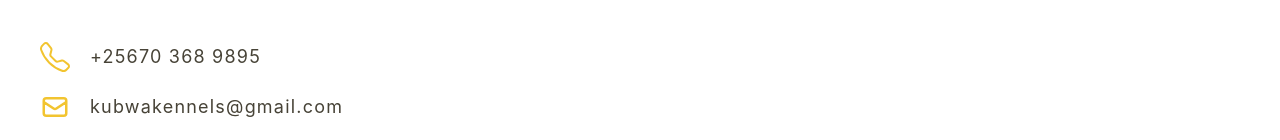
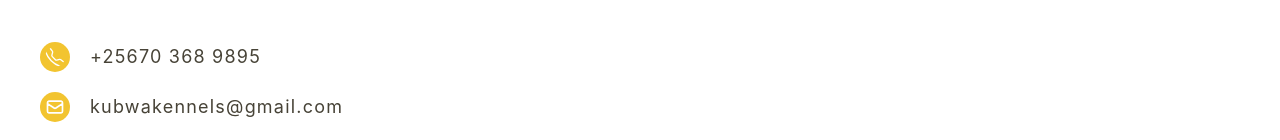
Before and after one commit to Otimthomas/kubwakennels, a React (Create React App) app: page /contact in a window 1280 px wide. Shown: the part 658-798 px from the top of the page. Built offline with nearby package versions, Linux system fonts and the light colour scheme.

Commit message:
chore(all): layout of the females and males pages
- Created layout of the females and males pages to hold the data to be fetched.

```diff
--- /dev/null
+++ b/src/Components/Dogdetail.jsx
@@ -0,0 +1,214 @@
+import styled from "styled-components";
+
+import kubwa_1 from "../assets/kubwa_1.png";
+
+const Dogdetail = () => {
+  return (
+    <Wrapper>
+      <div className='image__container'>
+        <img src={kubwa_1} alt='dog details' />
+      </div>
+      <div className='dog__details'>
+        <p className='dog__details-name'>
+          <span>Name:</span> Etoó Von Arvez
+        </p>
+        <p className='dog__details-name'>
+          <span>Sire:</span> Desouza Flash
+        </p>
+        <p className='dog__details-name'>
+          <span>Dam:</span> Daisy Von Arvez
+        </p>
+        <p className='dog__details-name'>
+          <span>Pedigree:</span> Etoó pedigree database
+        </p>
+      </div>
+      <div className='images__container'>
+        <h3>Gallery</h3>
+        <div>
+          <img src={kubwa_1} alt='dog details' />
+          <img src={kubwa_1} alt='dog details' />
+          <img src={kubwa_1} alt='dog details' />
+          <img src={kubwa_1} alt='dog details' />
+          <img src={kubwa_1} alt='dog details' />
+          <img src={kubwa_1} alt='dog details' />
+        </div>
+      </div>
+    </Wrapper>
+  );
+};
+
+const Wrapper = styled.div`
+  padding: 4rem;
+  display: grid;
+  gap: 1.5rem;
+  background-color: var(--tertiaryDarkColor);
+  margin: 4rem;
+
+  .image__container {
+    box-shadow: 0.2rem 1rem 1.4rem;
+    transition: all 0.2s;
+
+    /* &:hover {
+      transform: scale(1.1);
+    } */
+  }
+
+  .image__container img {
+    width: 100%;
+    height: 100%;
+    display: flex;
+
+    border: 2px solid var(--white);
+  }
+
+  .dog__details {
+    background-color: var(--primaryColor-light);
+    padding: 2rem;
+    box-shadow: 0.2rem 1rem 1.4rem white;
+    transition: all 0.3s;
+
+    /* &:hover {
+      transform: scale(0.8);
+    } */
+
+    p {
+      font-size: 2rem;
+      padding-bottom: 1.5rem;
+      color: var(--tertiaryDarkColor);
+      letter-spacing: 0.2rem;
+      font-style: italic;
+
+      span {
+        font-weight: bold;
+        font-style: normal;
+      }
+    }
+  }
+
+  .images__container {
+    box-shadow: 0.2rem 1rem 1.4rem;
+    transition: all 0.2s;
+
+    /* &:hover {
+      transform: scale(1.1);
+    } */
+  }
+
+  .images__container h3 {
+    color: var(--white);
+    font-size: 2rem;
+    font-weight: 500;
+    padding-top: 2rem;
+    text-align: center;
+  }
+
+  .images__container > div {
+    padding: 2rem;
+    width: 100%;
+    display: grid;
+    background-color: var(--tertiaryLightColor);
+    grid-template-columns: 1fr 1fr;
+    grid-template-rows: min-content;
+    align-content: start;
+    gap: 1.5rem;
+
+    img {
+      width: 100%;
+      border: 2px solid var(--white);
+      cursor: pointer;
+    }
+  }
+
+  @media (min-width: 992px) {
+    display: grid;
+    grid-template-columns: 2fr 1fr 1fr;
+
+    .images__container {
+      grid-template-columns: 1fr 1fr 1fr;
+    }
+  }
+`;
+
+// const Wrapper = styled.div`
+//   padding: 4rem;
+//   display: grid;
+//   grid-template-columns: 1fr 1fr 1fr;
+//   gap: 1.5rem;
+
+//   .image__container {
+//     box-shadow: 0.2rem 1rem 1.4rem;
+//     transition: all 0.2s;
+
+//     &:hover {
+//       transform: scale(1.1);
+//     }
+//   }
+
+//   .image__container img {
+//     width: 100%;
+//     display: flex;
+
+//     border: 2px solid var(--white);
+//   }
+
+//   .dog__details {
+//     background-color: var(--primaryColor-light);
+//     padding: 2rem;
+//     box-shadow: 0.2rem 1rem 1.4rem white;
+//     transition: all 0.3s;
+
+//     &:hover {
+//       transform: scale(0.8);
+//     }
+
+//     p {
+//       font-size: 2rem;
+//       padding-bottom: 1.5rem;
+//       color: var(--tertiaryDarkColor);
+//       letter-spacing: 0.2rem;
+//       font-style: italic;
+
+//       span {
+//         font-weight: bold;
+//         font-style: normal;
+//       }
+//     }
+//   }
+
+//   .images__container {
+//     box-shadow: 0.2rem 1rem 1.4rem;
+//     transition: all 0.2s;
+
+//     &:hover {
+//       transform: scale(1.1);
+//     }
+//   }
+
+//   .images__container {
+//     padding: 2rem;
+//     width: 100%;
+//     display: grid;
+//     background-color: var(--tertiaryDarkColor);
+//     grid-template-columns: 1fr 1fr;
+//     grid-template-rows: min-content;
+//     align-content: start;
+//     gap: 1.5rem;
+
+//     img {
+//       width: 100%;
+//       border: 2px solid var(--white);
+//       cursor: pointer;
+//     }
+//   }
+
+//   @media (min-width: 992px) {
+//     display: grid;
+//     grid-template-columns: 1fr 1fr 1fr;
+
+//     .images__container {
+//       grid-template-columns: 1fr 1fr 1fr;
+//     }
+//   }
+// `;
+
+export default Dogdetail;
--- /dev/null
+++ b/src/Components/Dogdetails.jsx
@@ -0,0 +1,13 @@
+import Dogdetail from "./Dogdetail";
+
+const Dogdetails = () => {
+  return (
+    <div>
+      <Dogdetail />
+      <Dogdetail />
+      <Dogdetail />
+    </div>
+  );
+};
+
+export default Dogdetails;
--- a/src/Pages/ContactPage.jsx
+++ b/src/Pages/ContactPage.jsx
@@ -9,9 +9,9 @@ import Hero from "../Components/Hero";
 const ContactPage = () => {
   return (
     <>
-      <Hero title="contact us" />
+      <Hero title='contact us' />
       <Wrapper>
-        <div className="contact__left">
+        <div className='contact__left'>
           {/* Heading and sub-heading */}
           <h3>Get a Quote</h3>
           <p>
@@ -19,7 +19,7 @@ const ContactPage = () => {
           </p>
 
           {/* icons and address */}
-          <div className="contact__info">
+          <div className='contact__info'>
             <div>
               <BsTelephone />
               <p>+25670 368 9895</p>
@@ -34,7 +34,7 @@ const ContactPage = () => {
             </div>
           </div>
         </div>
-        <div className="contact__right">
+        <div className='contact__right'>
           <ContactForm />
         </div>
       </Wrapper>
@@ -76,8 +76,11 @@ const Wrapper = styled.div`
 
     .contact__info svg {
       font-size: 3rem;
-      color: var(--primaryColor);
+      color: var(--white);
       margin-right: 2rem;
+      background-color: var(--primaryColor);
+      padding: 0.5rem;
+      border-radius: 50%;
     }
 
     .contact__info div p {
--- a/src/Pages/Females.jsx
+++ b/src/Pages/Females.jsx
@@ -1,7 +1,19 @@
 import React from "react";
+import styled from "styled-components";
+import Hero from "../Components/Hero";
+import Dogdetails from "../Components/Dogdetails";
 
 function Females() {
-  return <div>Hello from the Females page</div>;
+  return (
+    <>
+      <Hero title='Our females' />
+      <Wrapper>
+        <Dogdetails />
+      </Wrapper>
+    </>
+  );
 }
 
+const Wrapper = styled.div``;
+
 export default Females;
--- a/src/Pages/Males.jsx
+++ b/src/Pages/Males.jsx
@@ -1,7 +1,19 @@
 import React from "react";
+import styled from "styled-components";
+import Hero from "../Components/Hero";
+import Dogdetails from "../Components/Dogdetails";
 
 function Males() {
-  return <div>Hello from the males page</div>;
+  return (
+    <>
+      <Hero title='Our males' />
+      <Wrapper>
+        <Dogdetails />
+      </Wrapper>
+    </>
+  );
 }
 
+const Wrapper = styled.div``;
+
 export default Males;
```
Also changed, not shown: 1 other file (tests, documents, lock files or other folders).
